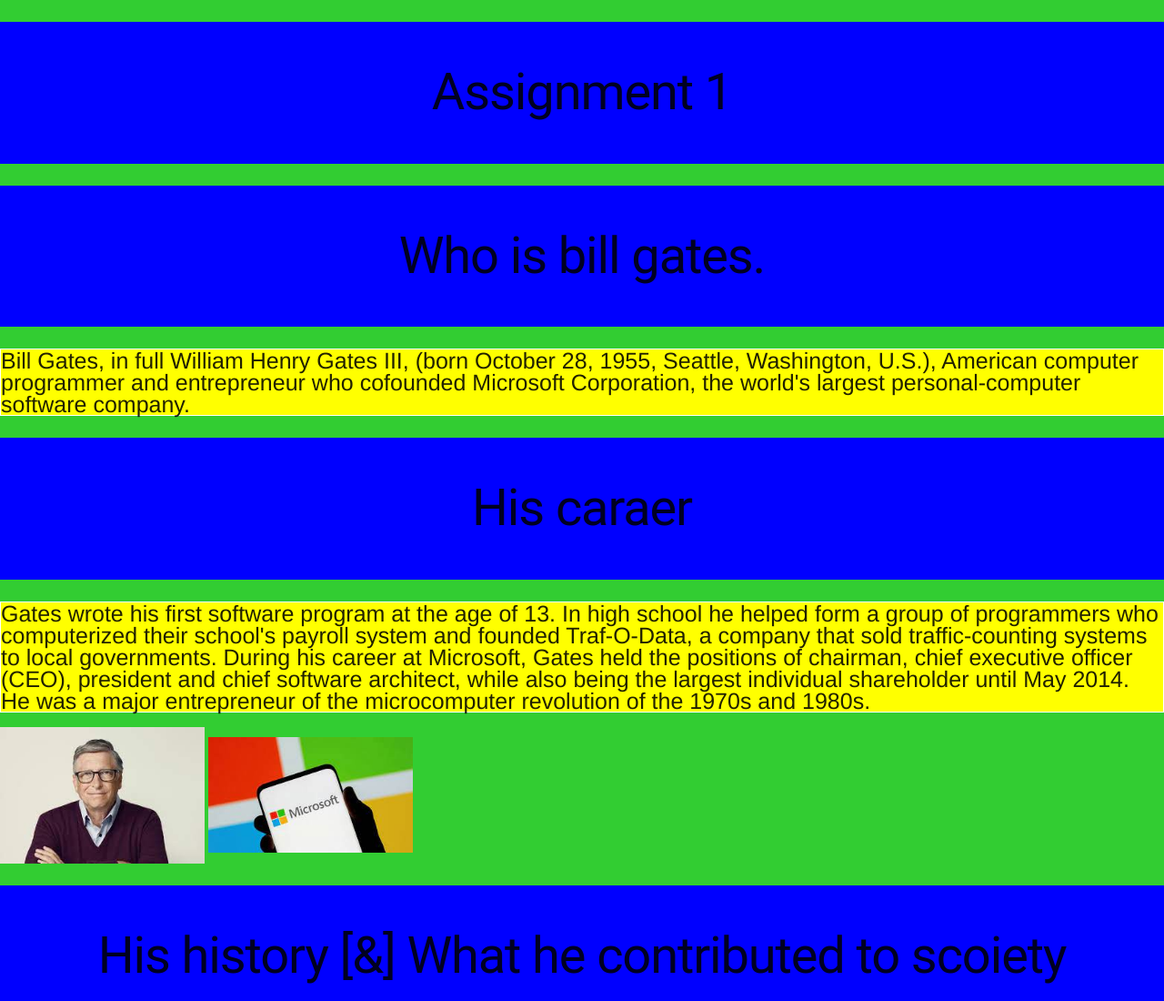
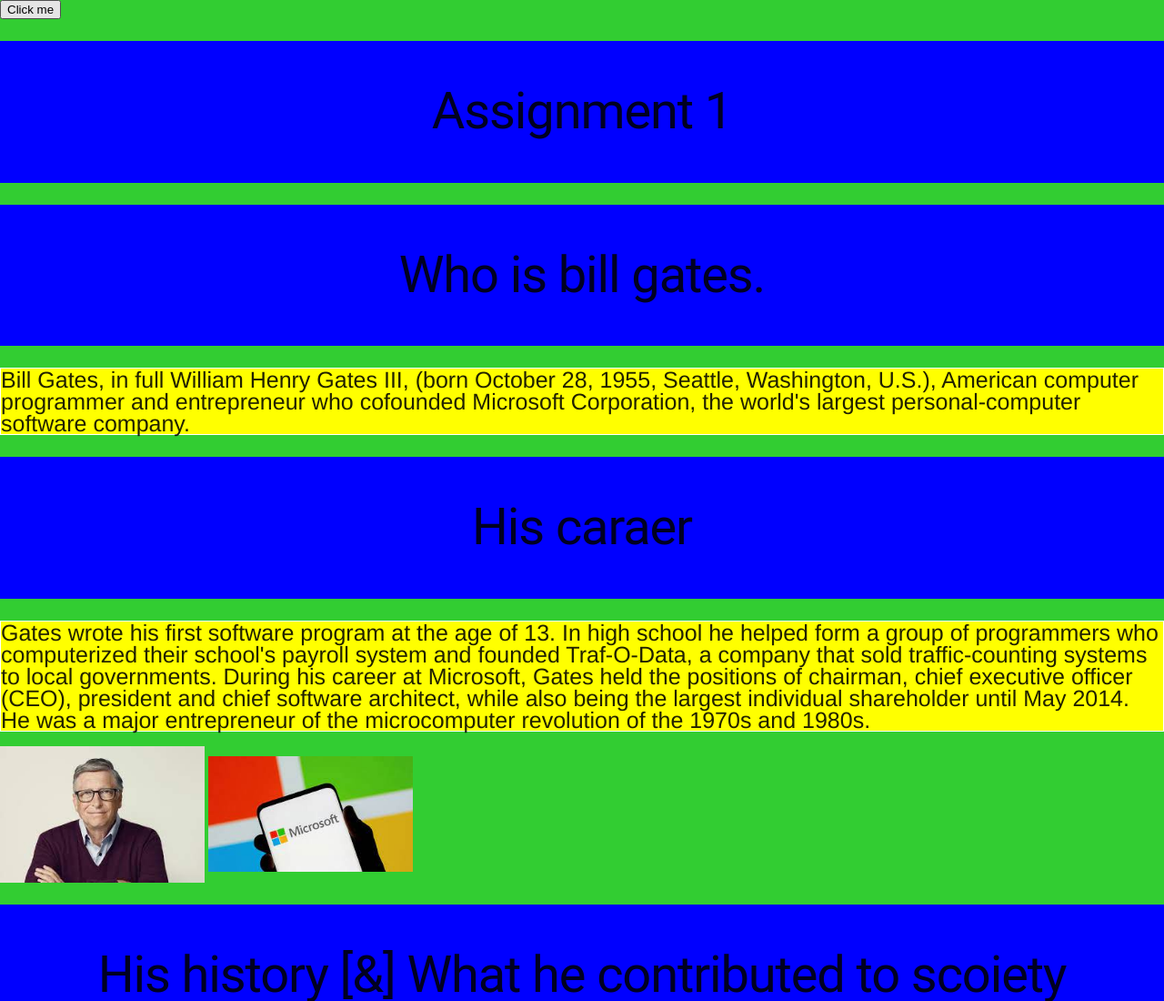
Before and after one commit to Emmanuel-Fofeyin/ICS2Oassignment1-html, a plain HTML site: page index.html in a window 1280 px wide. Shown: the top 1100 px of the page at 91% size. Drawn offline with nearby package versions, Linux system fonts and the light colour scheme.

```diff
--- a/index.html
+++ b/index.html
@@ -16,6 +16,12 @@
     <title>My assignment webpage, with proper style</title>
   </head>
   <body>
+    <script>
+      function myButtonClicked() {
+        alert("Hello, Wordl!")
+    }
+    </script>
+    <button onclick="myButtonClicked()">Click me</button>
     <h1>Assignment 1</h1>
     <h1> Who is bill gates. </h1>
     <p>Bill Gates, in full William Henry Gates III, (born October 28, 1955, Seattle, Washington, U.S.), American computer programmer and entrepreneur who cofounded Microsoft Corporation, the world's largest personal-computer software company. </p>
```
